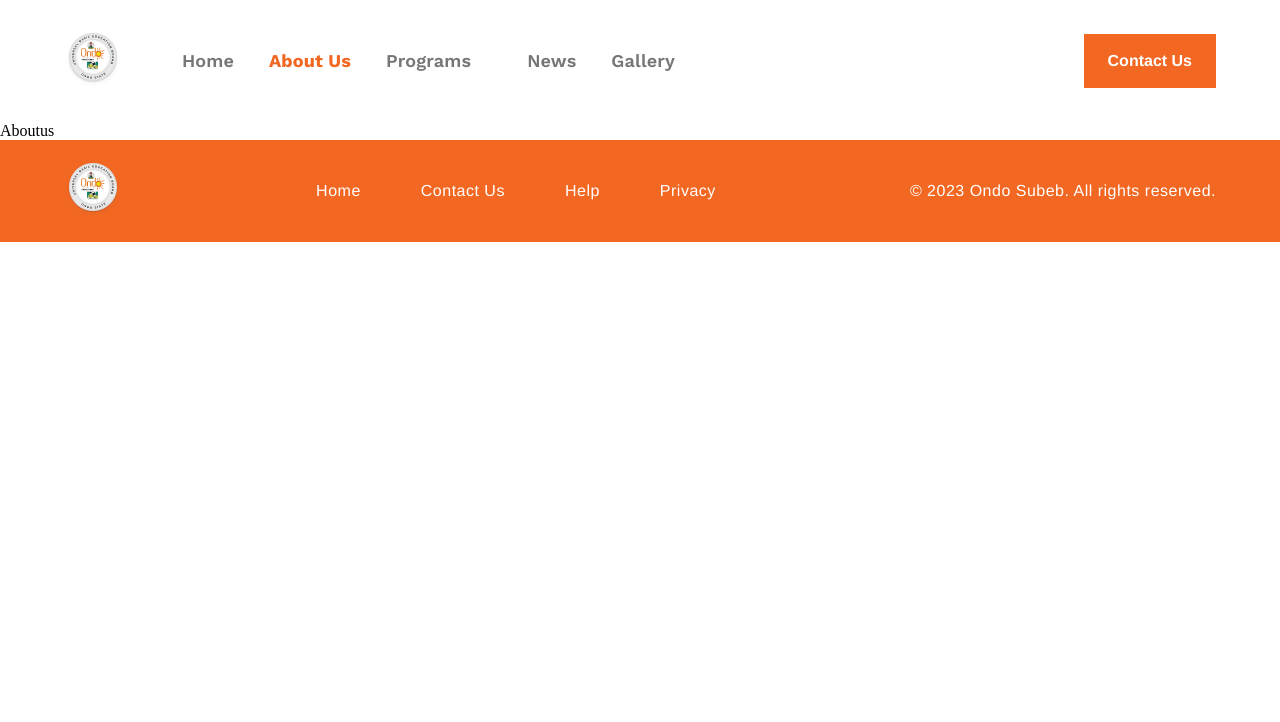
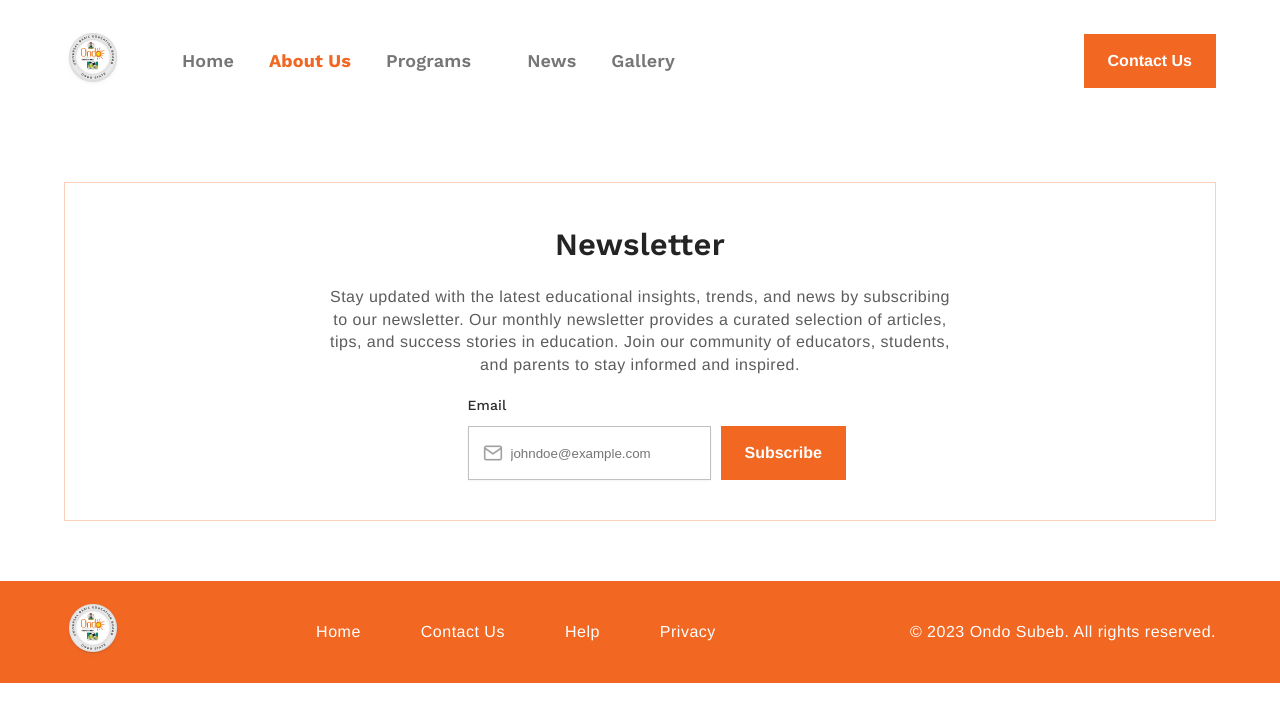
Before and after one commit to Tehub-dev/subeb-frontend, a React (Create React App) app in the folder subeb/: page /aboutus in a window 1280 px wide. Shown: the top 722 px of the page. Built offline with nearby package versions, Linux system fonts and the light colour scheme; some icons are missing.

Commit message:
work on homepage in progress. add newsletter component

```diff
--- /dev/null
+++ b/subeb/src/components/custom-inputs/CustomInputs.jsx
@@ -0,0 +1,16 @@
+import React from 'react';
+
+import "./custom-inputs.css";
+
+export const Input = ({inputLabel, inputPlaceholder, imgLeftAlt, imgleft, imgRight, imgRightAlt}) => {
+  return (
+    <div className='custom-input'>
+        <label>{inputLabel}</label>
+        <div className="custom-input_input">
+            <img src={imgleft} alt={imgLeftAlt} />
+            <input type="text" placeholder={inputPlaceholder} />
+            <img src={imgRight} alt={imgRightAlt} />
+        </div>
+    </div>
+  )
+}
--- /dev/null
+++ b/subeb/src/components/custom-inputs/custom-inputs.css
@@ -0,0 +1,32 @@
+
+.custom-input{
+    display: flex;
+    flex-direction: column;
+    gap: 10px;
+    width: 100%;
+}
+.custom-input label{
+    color: var(--color-grey-grey-600, #2E2E2E);
+    font-family: Work Sans;
+    font-size: 14px;
+    font-style: normal;
+    font-weight: 500;
+    line-height: 140%; /* 19.6px */
+    letter-spacing: 0.1px;
+}
+.custom-input_input{
+    color: var(--color-grey-grey-200, #A1A1A1);
+    font-family: Helvetica;
+    font-size: 16px;
+    font-style: normal;
+    font-weight: 400;
+    line-height: 140%; /* 22.4px */
+    letter-spacing: 0.5px;
+    display: flex;
+    padding: 16px 14px;
+    align-items: center;
+    gap: 8px;
+    border: 1px solid var(--color-grey-grey-100, #C0C0C0);
+    background: var(--color-surface-white, #FFF);
+    box-shadow: 0px 1px 2px 0px rgba(16, 24, 40, 0.05);
+}
--- /dev/null
+++ b/subeb/src/components/logo-div/LogoDiv.jsx
@@ -0,0 +1,21 @@
+import React from 'react';
+import logo from "../../assets/images/logo.png";
+
+import "./logo-div.css";
+
+const LogoDiv = () => {
+
+    const logoImg = [logo, logo, logo, logo, logo, logo, logo, logo, logo, logo, logo, logo, logo, logo, logo, logo];
+
+  return (
+    <div className='logo-div'>
+        {logoImg.map((item, idx) => {
+            return (
+                <img key={idx} src={item} alt="logo" />
+            )
+        })}
+    </div>
+  )
+}
+
+export default LogoDiv
--- /dev/null
+++ b/subeb/src/components/logo-div/logo-div.css
@@ -0,0 +1,6 @@
+.logo-div{
+    background: var(--color-accent-normal, #162625);
+    padding: 18px 0;
+    display: flex;
+    justify-content: space-between;
+}
--- /dev/null
+++ b/subeb/src/components/newsletter/Newsletter.jsx
@@ -0,0 +1,22 @@
+import React from 'react';
+
+import "./newsletter.css";
+import { Input } from '../custom-inputs/CustomInputs';
+import mail from "../../assets/images/mail.png"
+
+const Newsletter = () => {
+  return (
+    <div className='newsletter'>
+        <div className="newsletter-head">
+            <h2>Newsletter</h2>
+            <p>Stay updated with the latest educational insights, trends, and news by subscribing to our newsletter. Our monthly newsletter provides a curated selection of articles, tips, and success stories in education. Join our community of educators, students, and parents to stay informed and inspired.</p>
+        </div>
+        <div className="newsletter-input">
+            <Input inputLabel={"Email"} inputPlaceholder={`johndoe@example.com`} imgleft={mail} imgLeftAlt={"mail"} />
+            <button className="btn">Subscribe</button>
+        </div>
+    </div>
+  )
+}
+
+export default Newsletter
--- /dev/null
+++ b/subeb/src/components/newsletter/newsletter.css
@@ -0,0 +1,42 @@
+
+.newsletter{
+    border: 1px solid var(--color-primary-light-active, #FBD0BA);
+    background: var(--color-surface-white, #FFF);
+    width: 90%;
+    margin: 60px auto;
+    padding: 40px 0;
+}
+.newsletter-head h2{
+    color: var(--color-grey-grey-700, #242424);
+    text-align: center;
+    font-family: Work Sans;
+    font-size: 31px;
+    font-style: normal;
+    font-weight: 600;
+    line-height: 140%; /* 43.4px */
+    letter-spacing: 0.25px;
+}
+.newsletter-head p{
+    color: var(--color-grey-grey-400, #5C5C5C);
+    text-align: center;
+    font-family: Helvetica;
+    font-size: 16px;
+    font-style: normal;
+    font-weight: 400;
+    line-height: 140%; /* 22.4px */
+    letter-spacing: 0.5px;
+    width: 55%;
+    margin: 0 auto;
+    padding: 20px 0;
+}
+.newsletter-input{
+    /* border: 1px solid red; */
+    display: flex;
+    align-items: center;
+    gap: 10px;
+    width: 30%;
+    margin: 0 auto;
+}
+.newsletter-input button{
+    margin-top: 30px;
+}
--- a/subeb/src/components/programs/programs.css
+++ b/subeb/src/components/programs/programs.css
@@ -51,7 +51,7 @@
     font-style: normal;
     font-weight: 600;
     line-height: 140%; /* 30.8px */
-    padding: 20px 0;
+    padding: 10px 0;
 }
 .each-program p{
     color: var(--color-grey-grey-400, #5C5C5C);
--- /dev/null
+++ b/subeb/src/components/what-we-do/WhatweDo.jsx
@@ -0,0 +1,64 @@
+import React, { useState } from 'react';
+
+import "./what-we-do.css";
+import { ArrowDown2, ArrowUp2 } from 'iconsax-react';
+
+const WhatweDo = () => {
+
+    const whatWeDo = [
+        {
+            id: "1",
+            title: "Curriculum Development",
+            text: ""
+        },
+        {
+            id: "2",
+            title: "Skill Building",
+            text: ""
+        },
+        {
+            id: "3",
+            title: "Infrastructure Improvement",
+            text: ""
+        },
+        {
+            id: "4",
+            title: "Parent and Community Involvement",
+            text: ""
+        },
+    ];
+
+    const [itemId, setItemId] = useState("");
+    const [openFaq, setOpenFaq] = useState(false);
+
+
+    const openWhatFaq = (item) =>{
+        setItemId(item.id);
+        if(itemId === item.id){
+            setOpenFaq(!openFaq);
+        }
+    };
+
+  return (
+    <div className='whatwe-do'>
+        <div className="whatwe-do_head">
+            <h2>What We Do</h2>
+            <p>Our commitment to provide quality education is unwavering, and this is what we do to achieve it.</p>
+        </div>
+        <div className="whatwe-do_faq">
+            {whatWeDo.map((item,idx) => {
+                return (
+                    <div key={idx}>
+                        <div className="each-whatwe_do" onClick={() => openWhatFaq(item)}>
+                            <h3>{item.title}</h3> {itemId === item.id && openFaq ? <ArrowUp2 /> : <ArrowDown2 />}
+                        </div>
+                        <p className={itemId === item.id && openFaq ? "block" : "none"}>{item.text}</p>
+                    </div>
+                )
+            })}
+        </div>
+    </div>
+  )
+}
+
+export default WhatweDo
--- /dev/null
+++ b/subeb/src/components/what-we-do/what-we-do.css
@@ -0,0 +1,49 @@
+
+.whatwe-do{
+    padding: 70px 0;
+}
+.whatwe-do_head h2{
+    color: var(--color-grey-grey-700, #242424);
+    text-align: center;
+    font-family: Work Sans;
+    font-size: 31px;
+    font-style: normal;
+    font-weight: 600;
+    line-height: 140%; /* 43.4px */
+    letter-spacing: 0.25px;
+}
+.whatwe-do_head p{
+    color: var(--color-grey-grey-400, #5C5C5C);
+    text-align: center;
+    font-family: Helvetica;
+    font-size: 16px;
+    font-style: normal;
+    font-weight: 400;
+    line-height: 140%; /* 22.4px */
+    letter-spacing: 0.5px;
+    padding: 20px 0;
+}
+.whatwe-do_faq{
+    display: flex;
+    flex-direction: column;
+    gap: 20px;
+    width: 50%;
+    margin: 0 auto;
+    padding: 30px 0;
+}
+.each-whatwe_do{
+    display: flex;
+    padding: 20px;
+    justify-content: space-between;
+    align-items: center;
+    background: var(--color-surface-white-active, #F5F7F9);
+    cursor: pointer;
+}
+.each-whatwe_do h3{
+    color: var(--color-grey-grey-500, #333);
+    font-family: Work Sans;
+    font-size: 22px;
+    font-style: normal;
+    font-weight: 600;
+    line-height: 140%; /* 30.8px */
+}
--- a/subeb/src/index.css
+++ b/subeb/src/index.css
@@ -24,7 +24,7 @@ h1,h2,h3,h4,h5,h6{
 p,button{
   font-family: 'Helvetica', sans-serif;
 }
-button{
+button, input, select{
   background: none;
   outline: none;
   border: none;
--- a/subeb/src/pages/website/Aboutus.js
+++ b/subeb/src/pages/website/Aboutus.js
@@ -1,8 +1,11 @@
 import React from 'react'
+import Newsletter from '../../components/newsletter/Newsletter'
 
 const Aboutus = () => {
   return (
-    <div>Aboutus</div>
+    <div>
+      <Newsletter />
+    </div>
   )
 }
 
--- a/subeb/src/pages/website/Homepage.js
+++ b/subeb/src/pages/website/Homepage.js
@@ -1,12 +1,18 @@
 import React from 'react'
 import Hero from '../../components/hero/Hero'
 import OurPrograms from '../../components/programs/OurPrograms'
+import LogoDiv from '../../components/logo-div/LogoDiv'
+import WhatweDo from '../../components/what-we-do/WhatweDo'
+import Newsletter from '../../components/newsletter/Newsletter'
 
 const Homepage = () => {
   return (
     <div>
       <Hero />
       <OurPrograms />
+      <LogoDiv />
+      <WhatweDo />
+      <Newsletter />
     </div>
   )
 }
```
Also changed, not shown: subeb/src/assets/images/departments.png (added), subeb/src/assets/images/mail.png (added).
